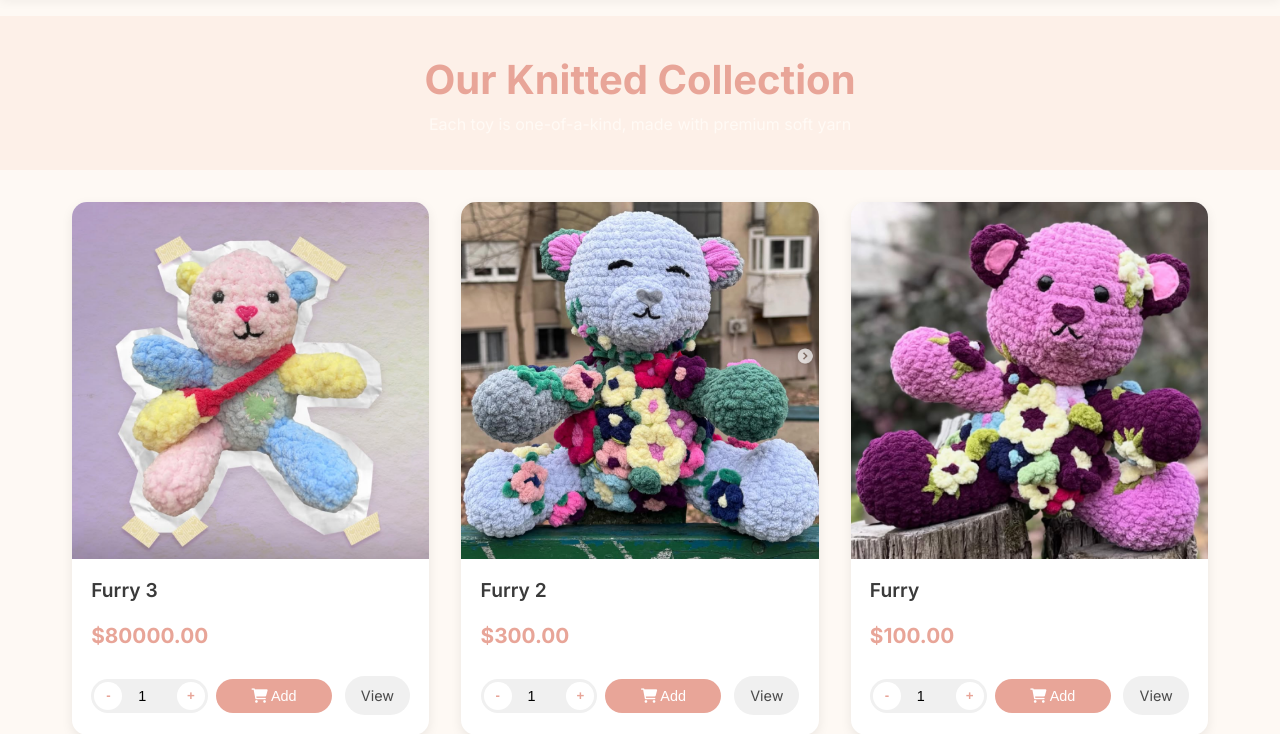
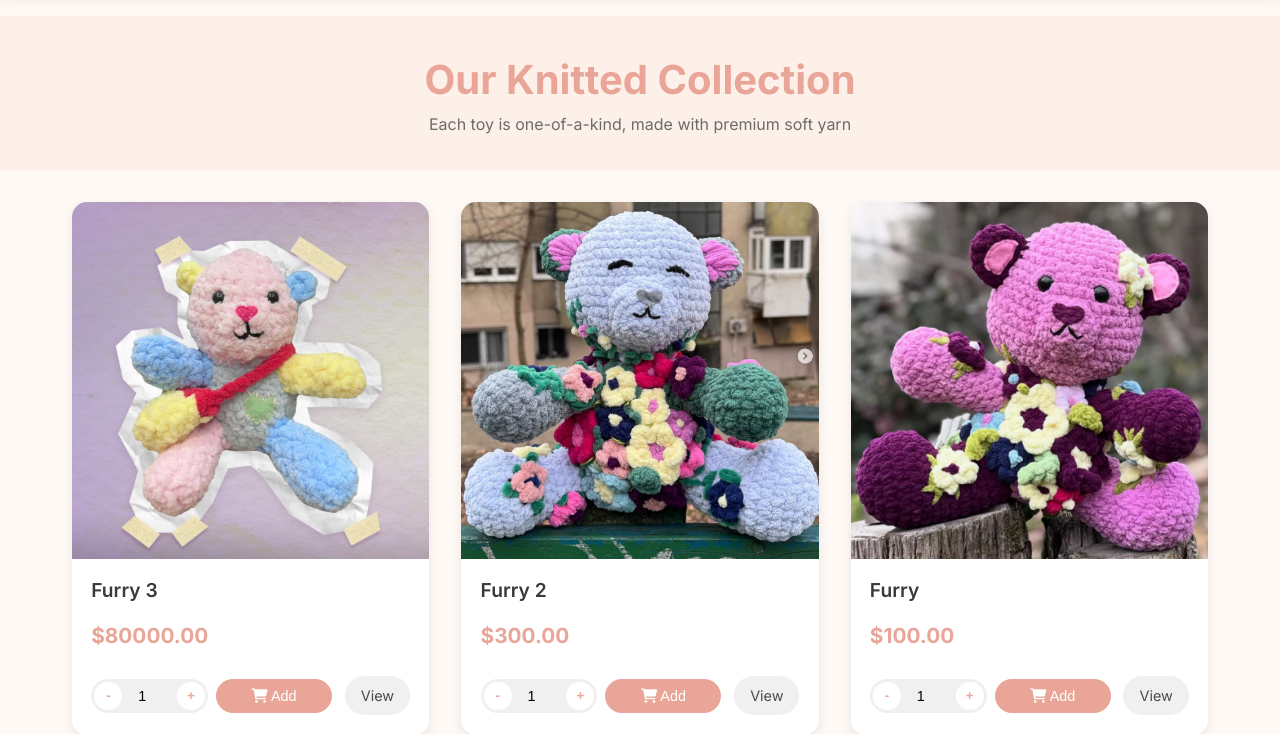
Before and after one commit to AleksaJov5/WunLuv, a Flask app: page /shop in a window 1280 px wide. Shown: the part 72-806 px from the top of the page. Run offline with Flask 3, Linux system fonts and the light colour scheme; data comes from the database, SQL or seed files in the repository.

Commit message:
test auto-deploy

```diff
--- a/templates/shop.html
+++ b/templates/shop.html
@@ -14,6 +14,9 @@
         .shop-header h1 {
                 font-size: 2.5rem;
                 color: #e8a598;
+        }
+        .shop-header p {
+                color: #6c6c6c;
         }
 
         .shop-container {
```
